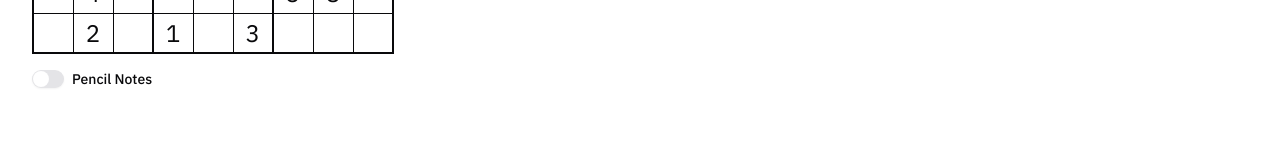
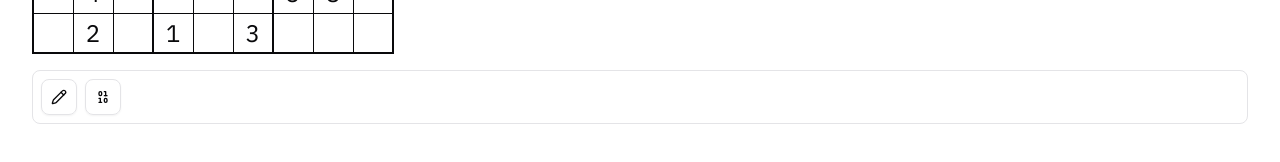
Before and after one commit to Popa-42/sudoku, a Next.js app: page / in a window 1280 px wide. Shown: the part 340-502 px from the top of the page. Built offline with nearby package versions, Linux system fonts and the light colour scheme.

Commit message:
Support multiple notes modes

```diff
--- a/package.json
+++ b/package.json
@@ -13,6 +13,7 @@
     "@radix-ui/react-label": "^2.1.7",
     "@radix-ui/react-slot": "^1.2.3",
     "@radix-ui/react-switch": "^1.2.6",
+    "@radix-ui/react-toggle": "^1.1.10",
     "class-variance-authority": "^0.7.1",
     "clsx": "^2.1.1",
     "lucide-react": "^0.539.0",
--- a/src/app/page.tsx
+++ b/src/app/page.tsx
@@ -2,8 +2,8 @@
 
 import SudokuGrid from "@/components/sudoku/grid";
 import React, { useState } from "react";
-import { Switch } from "@/components/ui/switch";
-import { Label } from "@/components/ui/label";
+import { Toggle } from "@/components/ui/toggle";
+import { Binary, Pencil } from "lucide-react";
 
 export default function Home() {
   // const regions9: number[][] = [
@@ -32,7 +32,7 @@ export default function Home() {
 
   const [current, setCurrent] = useState<[number, number] | undefined>();
   const [selected, setSelected] = useState<boolean[][]>(Array.from({ length: 9 }, () => Array(9).fill(false)));
-  const [notesMode, setNotesMode] = useState(false);
+  const [notesMode, setNotesMode] = useState<"center" | "corner" | null>(null);
 
   return (
     <div className="space-y-4 p-8">
@@ -50,9 +50,23 @@ export default function Home() {
           console.log("Clicked:", row, col);
         }}
       />
-      <div className="flex items-center space-x-2">
-        <Switch id="airplane-mode" checked={notesMode} onCheckedChange={setNotesMode} />
-        <Label htmlFor="airplane-mode">Pencil Notes</Label>
+      <div className="flex gap-2 rounded-md border p-2">
+        <Toggle
+          variant="outline"
+          aria-label="Toggle Center Notes Mode"
+          pressed={notesMode === "center"}
+          onPressedChange={(value) => setNotesMode(value ? "center" : null)}
+        >
+          <Pencil />
+        </Toggle>
+        <Toggle
+          variant="outline"
+          aria-label="Toggle Corner Notes Mode"
+          pressed={notesMode === "corner"}
+          onPressedChange={(value) => setNotesMode(value ? "corner" : null)}
+        >
+          <Binary />
+        </Toggle>
       </div>
     </div>
   );
--- /dev/null
+++ b/src/components/ui/toggle.tsx
@@ -0,0 +1,52 @@
+"use client";
+
+import * as React from "react";
+import * as TogglePrimitive from "@radix-ui/react-toggle";
+import { cva, type VariantProps } from "class-variance-authority";
+
+import { cn } from "@/lib/utils";
+
+const toggleVariants = cva(
+  `
+    inline-flex items-center justify-center gap-2 rounded-md text-sm font-medium whitespace-nowrap
+    transition-[color,box-shadow] outline-none
+    hover:bg-muted hover:text-muted-foreground
+    focus-visible:border-ring focus-visible:ring-[3px] focus-visible:ring-ring/50
+    disabled:pointer-events-none disabled:opacity-50
+    aria-invalid:border-destructive aria-invalid:ring-destructive/20
+    data-[state=on]:bg-accent data-[state=on]:text-accent-foreground
+    dark:aria-invalid:ring-destructive/40
+    [&_svg]:pointer-events-none [&_svg]:shrink-0
+    [&_svg:not([class*='size-'])]:size-4
+  `,
+  {
+    variants: {
+      variant: {
+        default: "bg-transparent",
+        outline: "border border-input bg-transparent shadow-xs hover:bg-accent hover:text-accent-foreground",
+      },
+      size: {
+        default: "h-9 min-w-9 px-2",
+        sm: "h-8 min-w-8 px-1.5",
+        lg: "h-10 min-w-10 px-2.5",
+      },
+    },
+    defaultVariants: {
+      variant: "default",
+      size: "default",
+    },
+  },
+);
+
+function Toggle({
+  className,
+  variant,
+  size,
+  ...props
+}: React.ComponentProps<typeof TogglePrimitive.Root> & VariantProps<typeof toggleVariants>) {
+  return (
+    <TogglePrimitive.Root data-slot="toggle" className={cn(toggleVariants({ variant, size, className }))} {...props} />
+  );
+}
+
+export { Toggle, toggleVariants };
```
Also changed, not shown: src/components/sudoku/grid.tsx (+137 -25 lines), 1 other file (tests, documents, lock files or other folders).
